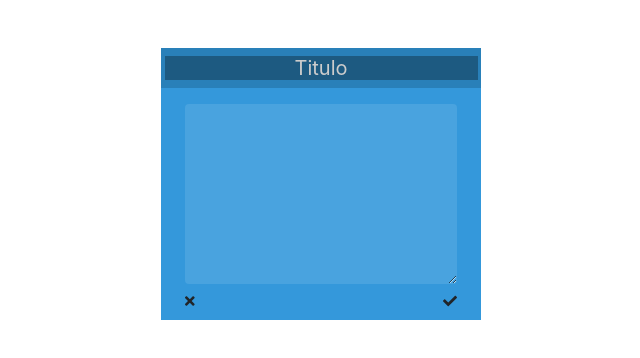
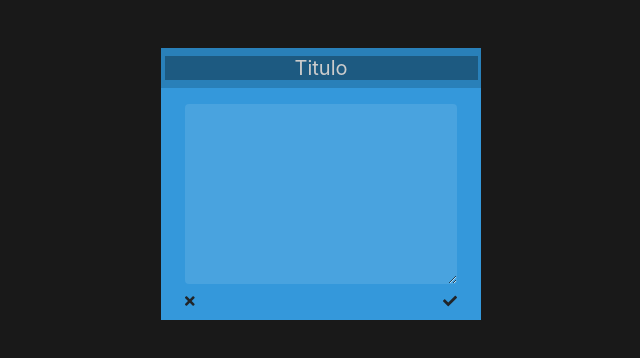
Before and after one commit to aaleexom/PostItSystem, a plain HTML site: page index.html in a window 1280 px wide. Shown: the whole page, without its empty margins (319-959 px from the left). Drawn offline with nearby package versions, Linux system fonts and the light colour scheme.

Commit message:
Update style.css

```diff
--- a/css/style.css
+++ b/css/style.css
@@ -104,3 +104,7 @@
 	color: #e74c3c;
 	font-size: 1em;
 }
+
+body {
+	background-color: #191919;
+}
```
